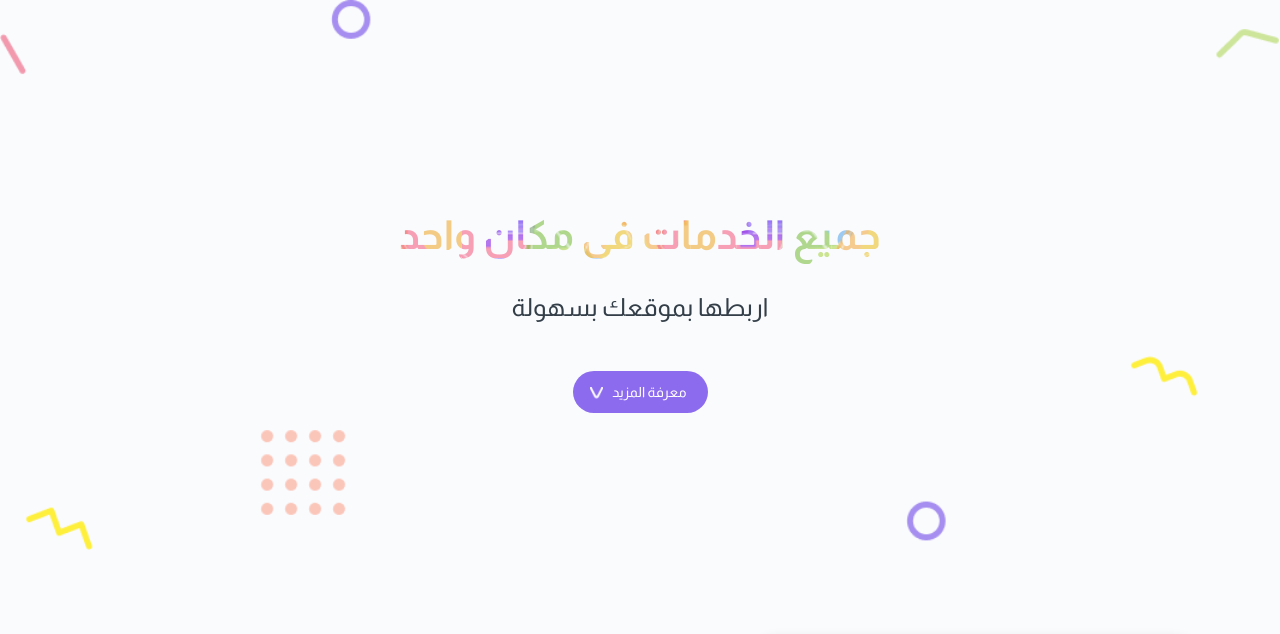
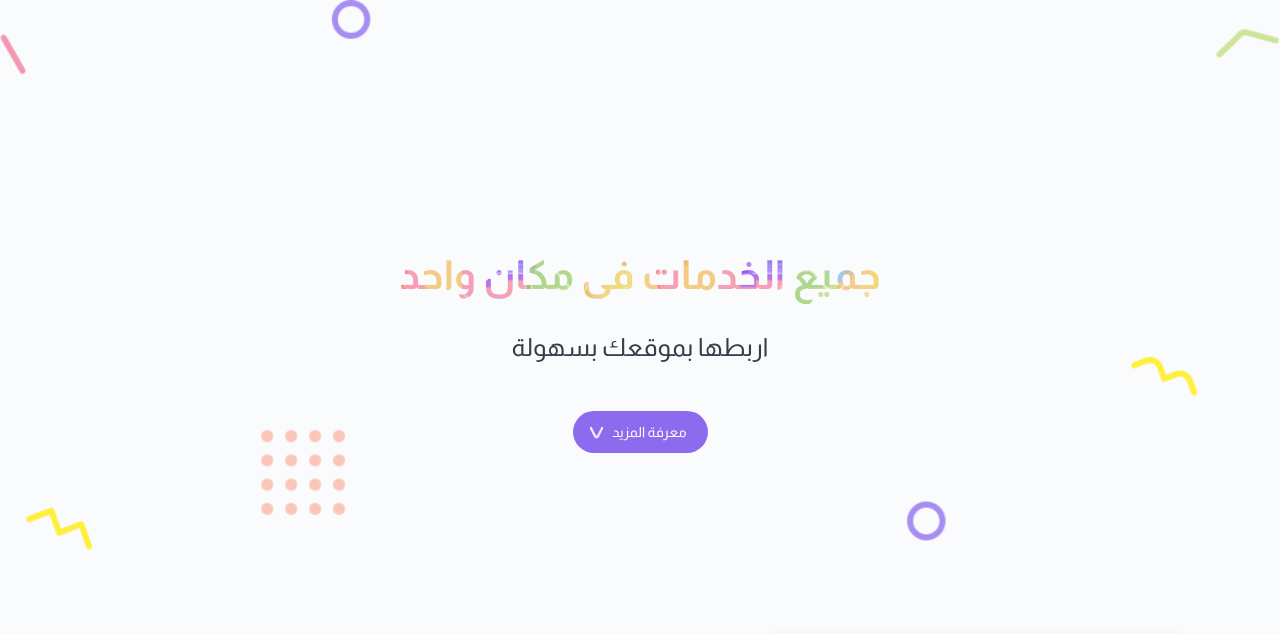
Before and after one commit to gre-dev/Integration1, a PHP site: page /index.html in a window 1280 px wide. Shown: the part 95-729 px from the top of the page. Run offline with PHP 8.4, Linux system fonts and the light colour scheme.

Commit message:
resolve issues

```diff
--- a/Assets/css/arabic.css
+++ b/Assets/css/arabic.css
@@ -52,6 +52,14 @@ h1,h2,h3{
     .SidebarContainer .SidebarContent .SidebarBody .rowItemcart .RemoveItem {
         left: 10px;
     }
+    @media (min-width: 768px) {
+        .section-services .text-container{
+            padding-right: 90px;
+        }
+        .section-services .img-container {
+            padding-left: 100px;
+        }
+        }
     @media (min-width: 992px) {
         .TopHeader,
         body.Dashboard {
--- a/Assets/css/style.css
+++ b/Assets/css/style.css
@@ -85,6 +85,15 @@ header.Header {
     background-size: 100% 100%;
     position: relative;
     display: flex;
+    display: -webkit-box;      /* OLD - iOS 6-, Safari 3.1-6 */
+    display: -moz-box;         /* OLD - Firefox 19- (buggy but mostly works) */
+    display: -ms-flexbox;      /* TWEENER - IE 10 */
+    display: -webkit-flex;     /* NEW - Chrome */
+    align-items: center;
+    -ms-flex-pack: justify;
+    -webkit-box-pack: justify;
+    -webkit-box-align: center;
+    -ms-flex-align: center;
     align-items: center;
     padding: 20px 50px;
 }
@@ -129,7 +138,7 @@ header.Header {
 }
 .banner-job .banner-container h1 {
     font-size: 40px;
-    margin: 70px 0 30px;
+    margin: 150px 0 30px;
     line-height: 57px;
 }
 .banner-job .banner-container h4{
@@ -230,6 +260,30 @@ header.Header {
     }
     to {
       transform: rotate(359deg);
+    }
+  }
+  @-ms-keyframes rotation {
+    from {
+      -ms-transform:  rotate(0deg);
+    }
+    to {
+      -ms-transform:  rotate(359deg);
+    }
+  }
+  @-moz-keyframes rotation {
+    from {
+      -moz-transform:  rotate(0deg);
+    }
+    to {
+      -moz-transform:  rotate(359deg);
+    }
+  }
+  @-webkit-keyframes rotation {
+    from {
+      -webkit-transform:  rotate(0deg);
+    }
+    to {
+      -webkit-transform:  rotate(359deg);
     }
   }
 .section-services .img-container img {
--- a/Assets/js/site.js
+++ b/Assets/js/site.js
@@ -6,3 +6,6 @@ function CollapseSidebar() {
         $("body").toggleClass('showSidebar');
     }
 }
+function openLogin() {
+    $('#LoginModal').modal('show',100)
+}
--- a/index.html
+++ b/index.html
@@ -33,7 +33,7 @@
             </ul>
 
             <ul class="nav navbar-nav navbar-right">
-              <li><a class="btn btn-light" data-toggle="modal" data-target="#LoginModal" data-backdrop="static" data-keyboard="false">الدخول</a></li>
+              <li><a class="btn btn-light" onclick="openLogin()">الدخول</a></li>
               <li><a class="btn btn-theme" href="#">انشاء حساب </a></li>
             </ul>
           </div><!-- /.navbar-collapse -->
@@ -96,7 +96,7 @@
         </div>
 </section>
   <!-- Modal -->
-  <div class="modal fade" id="LoginModal" tabindex="-1" role="dialog" aria-labelledby="exampleModalLabel" aria-hidden="true">
+  <div class="modal fade" id="LoginModal" tabindex="-1" role="dialog" aria-labelledby="exampleModalLabel" aria-hidden="true"  data-backdrop="static" data-keyboard="false">
     <div class="modal-dialog" role="document">
       <div class="modal-content">
         <div class="modal-header">
@@ -134,6 +134,6 @@
   </div>
 <script src="./Assets/bootstrap/jquery-1.12.4.min.js"></script>
             <script src="./Assets/bootstrap/bootstrap.min.js"></script>
-
+            <script type="text/javascript" src="./Assets/js/site.js"></script>
         </body>
 </html>
```
Also changed, not shown: other parts of Assets/css/style.css (+38 -11 lines).
